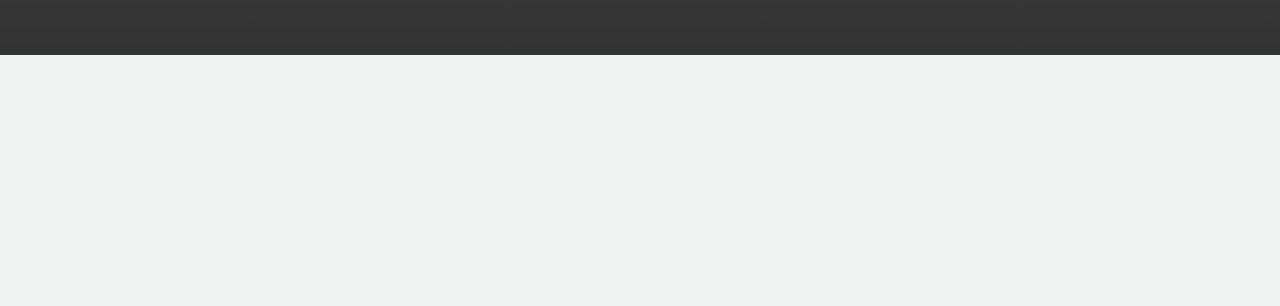
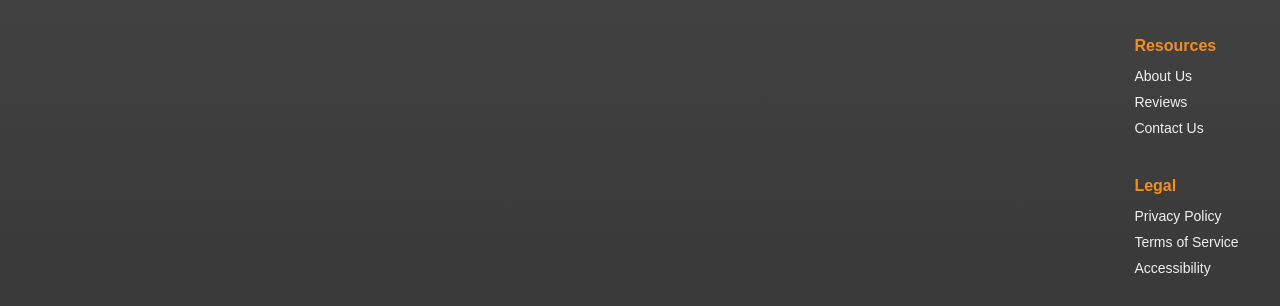
Before and after one commit to bfuller7141/Modern-Degree, an Astro site: page / in a window 1280 px wide. Shown: the part 6302-6608 px from the top of the page. Before the commit the page ends 6357 px from the top, so only its background shows below. Built offline with nearby package versions, Linux system fonts and the light colour scheme; Astro itself is replaced by a stand-in of ours; a web font is replaced by a local one.

Commit message:
Update FooterMain.astro

```diff
--- a/src/components/FooterMain.astro
+++ b/src/components/FooterMain.astro
@@ -119,9 +119,11 @@
   .footer-right {
     display: flex;
     flex-direction: column;
-    justify-content: flex-end;
+    justify-content: flex-start;
+    align-items: flex-end;
   }
   .logo-hours {
+    width: fit-content;
     display: flex;
     align-items: flex-start;
     gap: 1rem;
```
